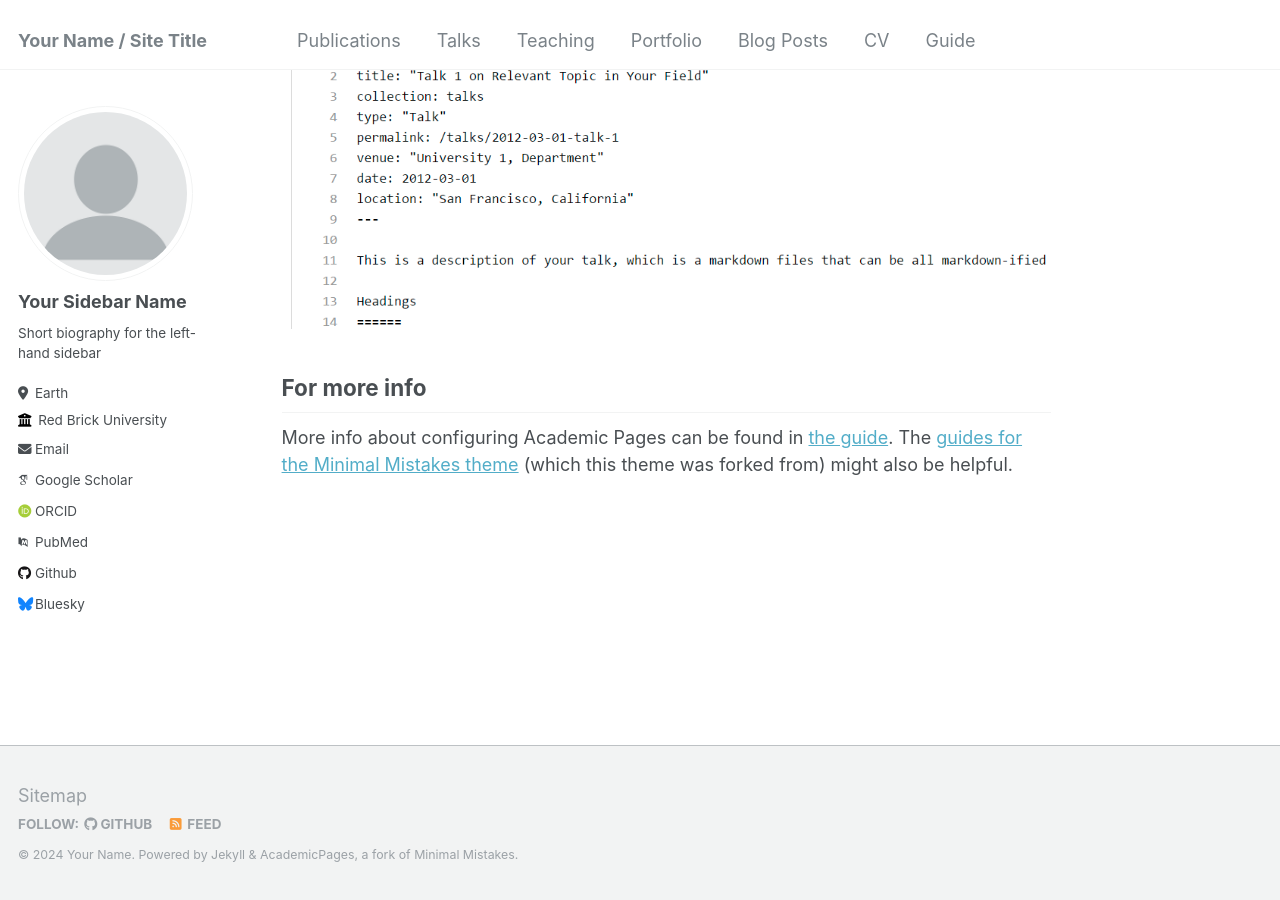
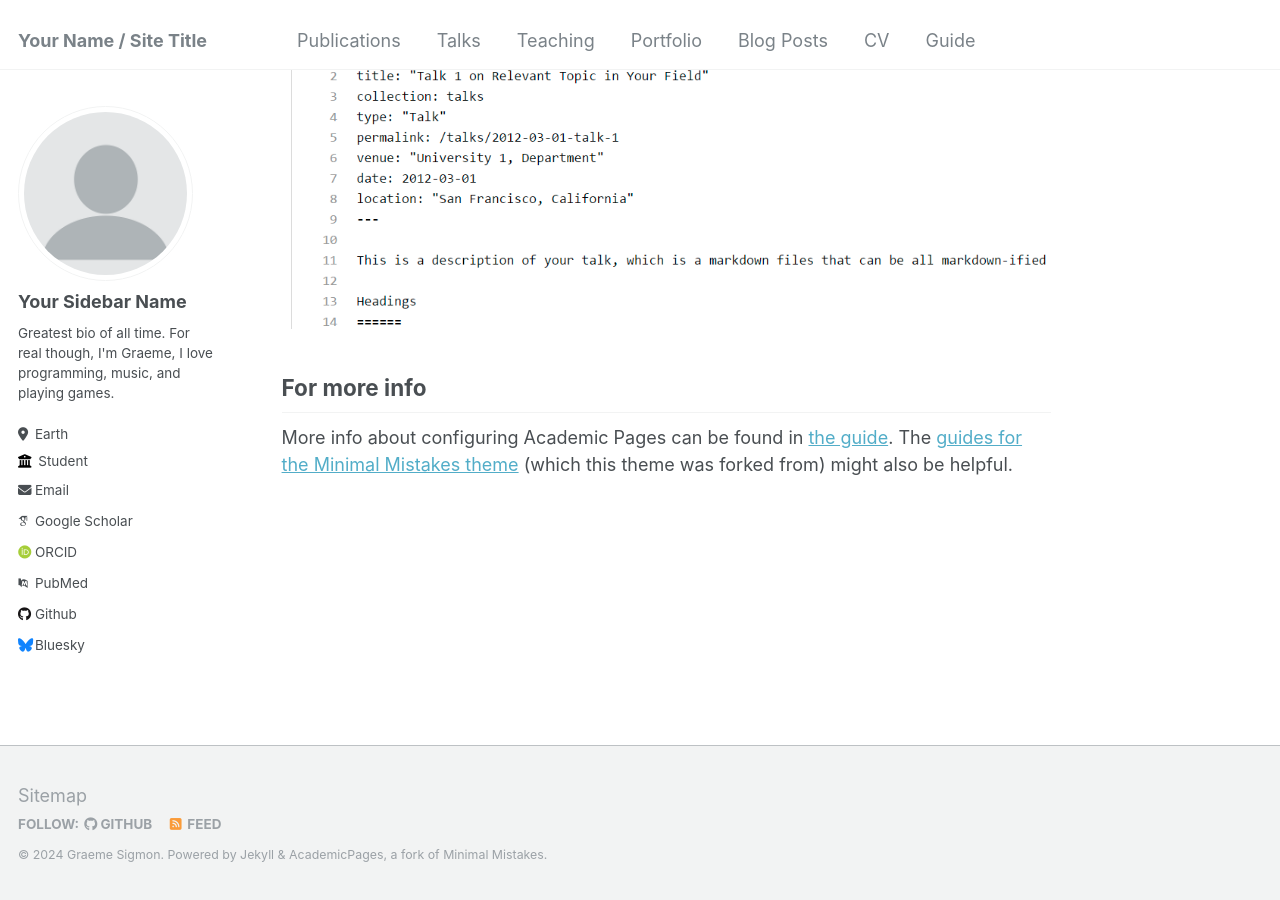
Before and after one commit to VVyv3rn/VVyv3rn.github.io, a Jekyll site: the page built from _pages/about.md, in a window 1280 px wide and 900 px high, scrolled down 2660 px. Built offline with Jekyll 4.4.1, drawn with Linux system fonts in a browser that asks for light colours; some web fonts are replaced.

Commit message:
Update _config.yml

```diff
--- a/_config.yml
+++ b/_config.yml
@@ -10,11 +10,11 @@
 locale                   : "en-US"
 title                    : "Your Name / Site Title"
 title_separator          : "-"
-name                     : &name "Your Name"
+name                     : &name "Graeme Sigmon"
 description              : &description "personal description"
-url                      : https://academicpages.github.io # the base hostname & protocol for your site e.g. "https://mmistakes.github.io"
+url                      : https://VVyv3rn.github.io # the base hostname & protocol for your site e.g. "https://mmistakes.github.io"
 baseurl                  : "" # the subpath of your site, e.g. "/blog"
-repository               : "academicpages/academicpages.github.io"
+repository               : "VVyv3rn/VVyv3rn.github.io"
 
 # Site Author - The following control what appear as part of the author content on the side bar.
 #               If a field is blank the icon and link will not appear, otherwise it will be shown.
@@ -24,11 +24,11 @@ author:
   avatar           : "profile.png"
   name             : "Your Sidebar Name"
   pronouns         : # example: "she/her"
-  bio              : "Short biography for the left-hand sidebar"
+  bio              : "Greatest bio of all time. For real though, I'm Graeme, I love programming, music, and playing games."
   location         : "Earth"
-  employer         : "Red Brick University"
+  employer         : "Student"
   uri              : # URL
-  email            : "none@example.org"
+  email            : "graemesigmon@gmail.com"
 
   # Academic websites
   arxiv            : # URL - Update with the correct link to your profile
@@ -43,7 +43,7 @@ author:
   bitbucket        : # Username - Update with your username on the site
   codepen          : # Username
   dribbble         : # Username
-  github           : "academicpages"
+  github           : "VVyv3rn"
   kaggle           : # Username
   stackoverflow    : # User number or user number and name (i.e., use "1" or "1/jeff-atwood")
 
```
